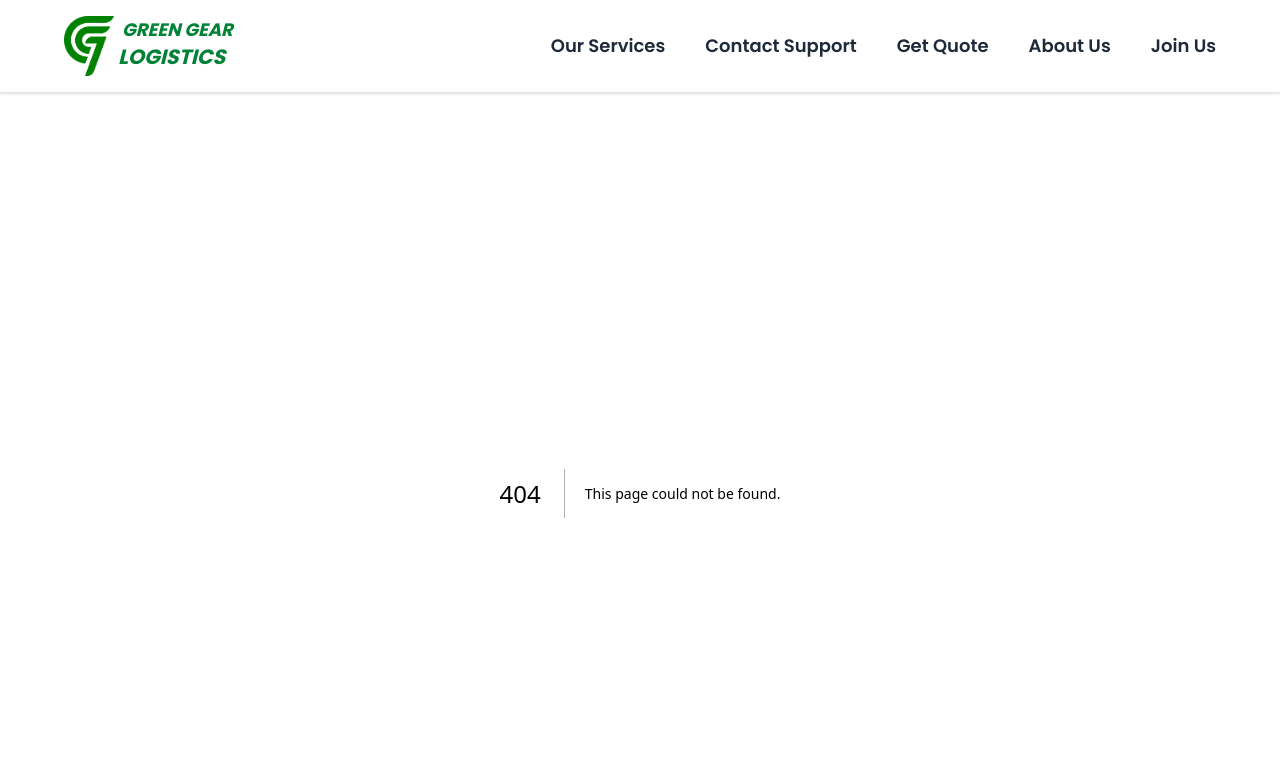
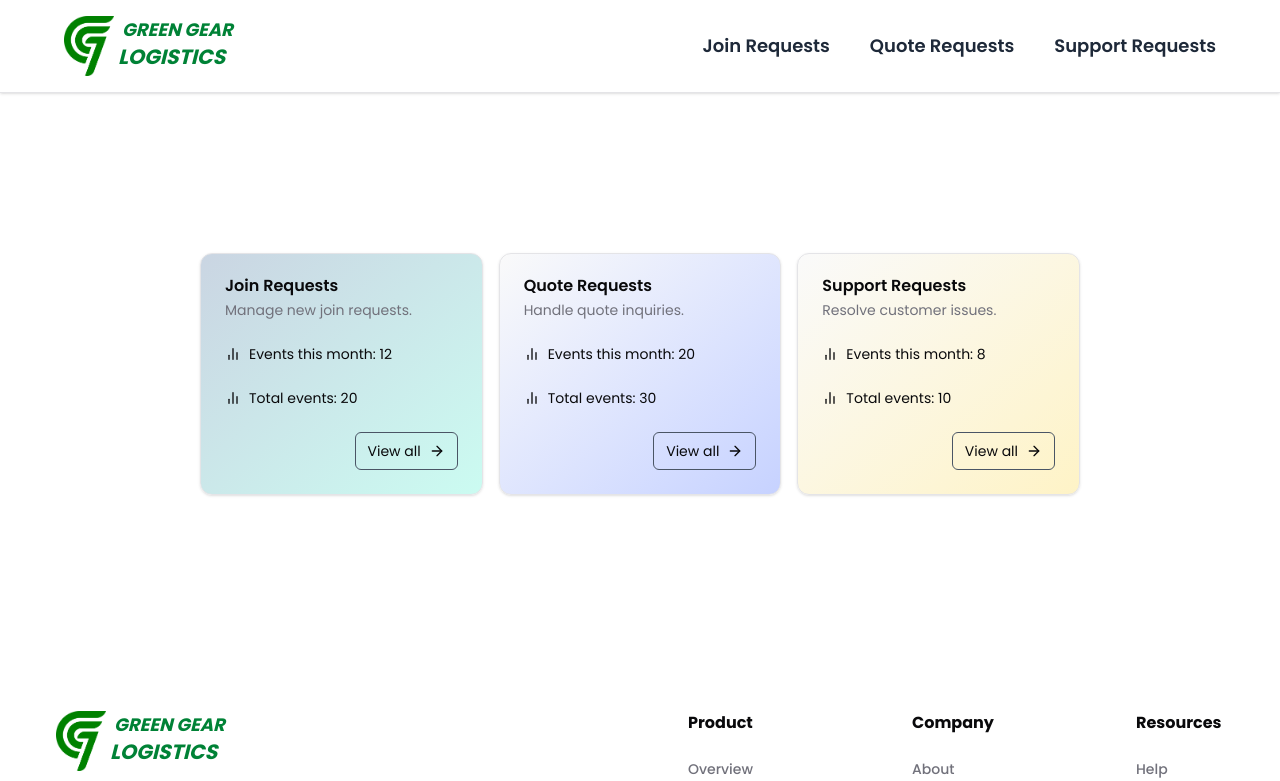
Before and after one commit to Rahulkaradwal/gglc, a Next.js app: page /dashboard in a window 1280 px wide. Before the commit this address had no page. Shown: the top 781 px of the page. Built offline with nearby package versions, Linux system fonts and the light colour scheme.

Commit message:
feat: login, dashboard page

```diff
--- /dev/null
+++ b/app/dashboard/join-requests/page.tsx
@@ -0,0 +1,13 @@
+import DashboardHeader from "@/components/dashboard/dashboard-header";
+
+import React from "react";
+
+function JoinRequests() {
+  return (
+    <section className="-mx-10 h-[100vh] bg-gradient-to-br from-slate-300 to-teal-100 ">
+      <DashboardHeader heading="Join Requests" />
+    </section>
+  );
+}
+
+export default JoinRequests;
--- /dev/null
+++ b/app/dashboard/layout.tsx
@@ -0,0 +1,11 @@
+import React from "react";
+
+function DashboardLayout({
+  children,
+}: Readonly<{
+  children: React.ReactNode;
+}>) {
+  return <>{children}</>;
+}
+
+export default DashboardLayout;
--- /dev/null
+++ b/app/dashboard/page.tsx
@@ -0,0 +1,74 @@
+import {
+  Card,
+  CardContent,
+  CardDescription,
+  CardFooter,
+  CardHeader,
+  CardTitle,
+} from "@/components/ui/card";
+import { ArrowRight, BarChart2 } from "lucide-react";
+import Link from "next/link";
+import React from "react";
+
+const DashboardPageItemsData = [
+  {
+    title: "Join Requests",
+    description: "Manage new join requests.",
+    event: 12,
+    totalEvents: 20,
+    color: "bg-gradient-to-br from-slate-300 to-teal-100",
+    href: "/dashboard/join-requests",
+  },
+  {
+    title: "Quote Requests",
+    description: "Handle quote inquiries.",
+    event: 20,
+    totalEvents: 30,
+    color: "bg-gradient-to-br from-neutral-50 to-indigo-200",
+    href: "/dashboard/quote-requests",
+  },
+  {
+    title: "Support Requests",
+    description: "Resolve customer issues.",
+    event: 8,
+    totalEvents: 10,
+    color: "bg-gradient-to-br from-neutral-50 to-amber-100",
+    href: "/dashboard/support-requests",
+  },
+];
+
+function Dashboard() {
+  return (
+    <div className="flex lg:m-[5rem] pt-4 lg:p-[5rem]  items-center justify-between h-100vh flex-col md:flex-row gap-4">
+      {DashboardPageItemsData.map((item, index) => (
+        <Card
+          className={`w-full md:w-1/3 transition-all duration-200 hover:-translate-y-0.5 ${item.color} `}
+          key={index}
+        >
+          <CardHeader>
+            <CardTitle>{item.title}</CardTitle>
+            <CardDescription>{item.description}</CardDescription>
+          </CardHeader>
+          <CardContent className="flex items-center ">
+            <BarChart2 className="size-4 mr-2 text-brand-500" />
+            <span className="text-sm">Events this month: {item.event}</span>
+          </CardContent>
+          <CardContent className="flex items-center ">
+            <BarChart2 className="size-4 mr-2 text-brand-500" />
+            <span className="text-sm">Total events: {item.totalEvents}</span>
+          </CardContent>
+          <CardFooter className="flex justify-end ">
+            <Link
+              href={item.href}
+              className="border flex items-center hover:gap-2.5 transition-all duration-300 gap-2 border-gray-600 px-3 rounded-md py-2  text-sm"
+            >
+              View all <ArrowRight className="size-4" />
+            </Link>
+          </CardFooter>
+        </Card>
+      ))}
+    </div>
+  );
+}
+
+export default Dashboard;
--- /dev/null
+++ b/app/dashboard/quote-requests/page.tsx
@@ -0,0 +1,12 @@
+import DashboardHeader from "@/components/dashboard/dashboard-header";
+import React from "react";
+
+function QuoteRequests() {
+  return (
+    <section className="-mx-10 h-[100vh] bg-gradient-to-br from-neutral-50 to-indigo-200 ">
+      <DashboardHeader heading="Quote Requests" />
+    </section>
+  );
+}
+
+export default QuoteRequests;
--- /dev/null
+++ b/app/dashboard/support-requests/page.tsx
@@ -0,0 +1,12 @@
+import DashboardHeader from "@/components/dashboard/dashboard-header";
+import React from "react";
+
+function SupportRequests() {
+  return (
+    <section className="-mx-10 h-[100vh] bg-gradient-to-br from-neutral-50 to-amber-100 ">
+      <DashboardHeader heading="Support Requests" />
+    </section>
+  );
+}
+
+export default SupportRequests;
--- /dev/null
+++ b/app/metadata.ts
@@ -0,0 +1,15 @@
+// app/metadata.ts
+import type { Metadata } from "next";
+
+export const defaultMetadata: Metadata = {
+  title: "GGLC",
+  description: "Green Gear Logistics Company",
+  openGraph: {
+    title: "GGLC",
+    description: "Green Gear Shipping Company",
+    url: "https://gglc.vercel.app",
+    siteName: "GGLC",
+    locale: "en_US",
+    type: "website",
+  },
+};
--- /dev/null
+++ b/components/dashboard/dashboard-header.tsx
@@ -0,0 +1,29 @@
+"use client";
+import React from "react";
+import { ViewToggle } from "./toggleView";
+import SortBy from "./sortBy";
+
+interface Props {
+  // onChange?: (view: "grid" | "list") => void;
+  heading: string;
+}
+
+function DashboardHeader({ heading }: Props) {
+  const handleViewChange = (view: "grid" | "list") => {
+    console.log("Current view:", view);
+    // Use state to conditionally render list/grid view
+  };
+  return (
+    <div className=" p-10">
+      <div className="flex lg:px-10  gap-4 w-full  items-center justify-between">
+        <h1 className="lg:text-2xl text-lg font-bold">{heading}</h1>
+        <div className="flex mt-3 gap-2 items-center lg:gap-6 justify-between mb-4">
+          <ViewToggle onChange={handleViewChange} />
+          <SortBy />
+        </div>
+      </div>
+    </div>
+  );
+}
+
+export default DashboardHeader;
--- /dev/null
+++ b/components/dashboard/sortBy.tsx
@@ -0,0 +1,25 @@
+import React from "react";
+import {
+  Select,
+  SelectContent,
+  SelectItem,
+  SelectTrigger,
+  SelectValue,
+} from "@/components/ui/select";
+
+function SortBy() {
+  return (
+    <Select>
+      <SelectTrigger className=" md:w-[15rem] cursor-pointer bg-white">
+        <SelectValue placeholder="Sort Items" />
+      </SelectTrigger>
+      <SelectContent>
+        <SelectItem value="light">Light</SelectItem>
+        <SelectItem value="dark">Dark</SelectItem>
+        <SelectItem value="system">System</SelectItem>
+      </SelectContent>
+    </Select>
+  );
+}
+
+export default SortBy;
--- /dev/null
+++ b/components/dashboard/toggleView.tsx
@@ -0,0 +1,45 @@
+"use client";
+
+import { useState } from "react";
+import { motion } from "framer-motion";
+import { List, LayoutGrid } from "lucide-react";
+import { Button } from "@/components/ui/button";
+
+export function ViewToggle({
+  onChange,
+}: {
+  onChange?: (view: "grid" | "list") => void;
+}) {
+  const [view, setView] = useState<"grid" | "list">("grid");
+
+  const toggleView = () => {
+    const newView = view === "grid" ? "list" : "grid";
+    setView(newView);
+    onChange?.(newView);
+  };
+
+  return (
+    <Button
+      onClick={toggleView}
+      variant="outline"
+      className="lg:flex  hidden items-center cursor-pointer gap-2 rounded-md border px-4 py-2 transition hover:bg-muted"
+    >
+      <motion.div
+        key={view}
+        initial={{ rotate: -90, opacity: 0, scale: 0.8 }}
+        animate={{ rotate: 0, opacity: 1, scale: 1 }}
+        exit={{ rotate: 90, opacity: 0, scale: 0.8 }}
+        transition={{ type: "spring", stiffness: 300, damping: 20 }}
+      >
+        {view === "grid" ? (
+          <LayoutGrid className="h-5 w-5 text-muted-foreground" />
+        ) : (
+          <List className="h-5 w-5 text-muted-foreground" />
+        )}
+      </motion.div>
+      <span className="capitalize text-sm text-muted-foreground">
+        {view} view
+      </span>
+    </Button>
+  );
+}
--- a/components/header/header.tsx
+++ b/components/header/header.tsx
@@ -1,9 +1,10 @@
-// components/Header.tsx
 "use client";
+
 import React, { useState } from "react";
 import Logo from "../logo";
 import Link from "next/link";
 import { Menu, X } from "lucide-react";
+import { usePathname } from "next/navigation";
 
 const links = [
   { name: "Our Services", href: "/services" },
@@ -13,17 +14,29 @@ const links = [
   { name: "Join Us", href: "/join-us" },
 ];
 
+const dashboardLinks = [
+  { name: "Join Requests", href: "/dashboard/join-requests" },
+  { name: "Quote Requests", href: "/dashboard/quote-requests" },
+  { name: "Support Requests", href: "/dashboard/support-requests" },
+];
+
 const Header = () => {
   const [menuOpen, setMenuOpen] = useState(false);
+  const pathname = usePathname();
+  const isDashboard = pathname.startsWith("/dashboard");
+  const navLinks = isDashboard ? dashboardLinks : links;
 
   return (
-    <nav className="w-full border-b shadow-sm bg-white top-0 left-0 z-50">
+    <nav
+      className="w-full border-b shadow-sm bg-white top-0 left-0 z-50"
+      role="navigation"
+    >
       <div className="flex items-center justify-between mx-6 md:mx-16 py-4">
         <Logo />
 
-        {/* Desktop Nav */}
+        {/* Desktop Navigation */}
         <ul className="hidden md:flex items-center gap-10 text-gray-800 font-semibold text-lg">
-          {links.map((link) => (
+          {navLinks.map((link) => (
             <li key={link.name} className="group relative cursor-pointer">
               <Link
                 href={link.href}
@@ -36,20 +49,21 @@ const Header = () => {
           ))}
         </ul>
 
-        {/* Mobile Menu Icon */}
+        {/* Mobile Toggle Button */}
         <button
           className="md:hidden text-gray-800 cursor-pointer"
           onClick={() => setMenuOpen((prev) => !prev)}
           aria-label="Toggle menu"
+          aria-expanded={menuOpen}
         >
           {menuOpen ? <X size={28} /> : <Menu size={28} />}
         </button>
       </div>
 
-      {/* Mobile Nav */}
+      {/* Mobile Navigation */}
       {menuOpen && (
         <ul className="flex flex-col items-start px-6 md:hidden bg-white shadow-md border-t">
-          {links.map((link) => (
+          {navLinks.map((link) => (
             <li key={link.name} className="w-full py-3 border-b">
               <Link
                 href={link.href}
```
Also changed, not shown: app/layout.tsx (+39 -0 lines).
